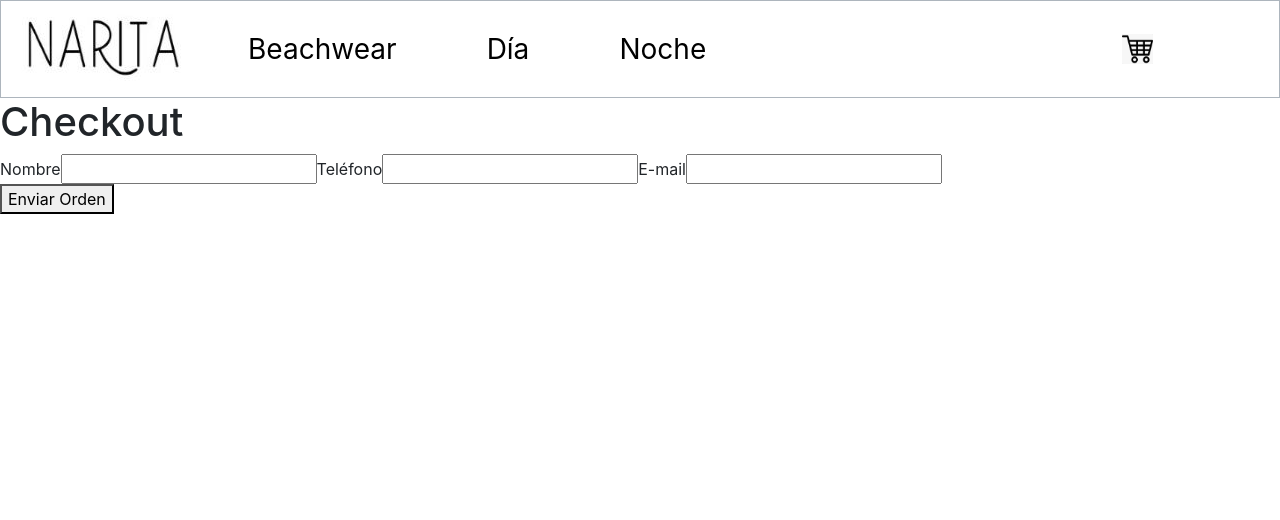
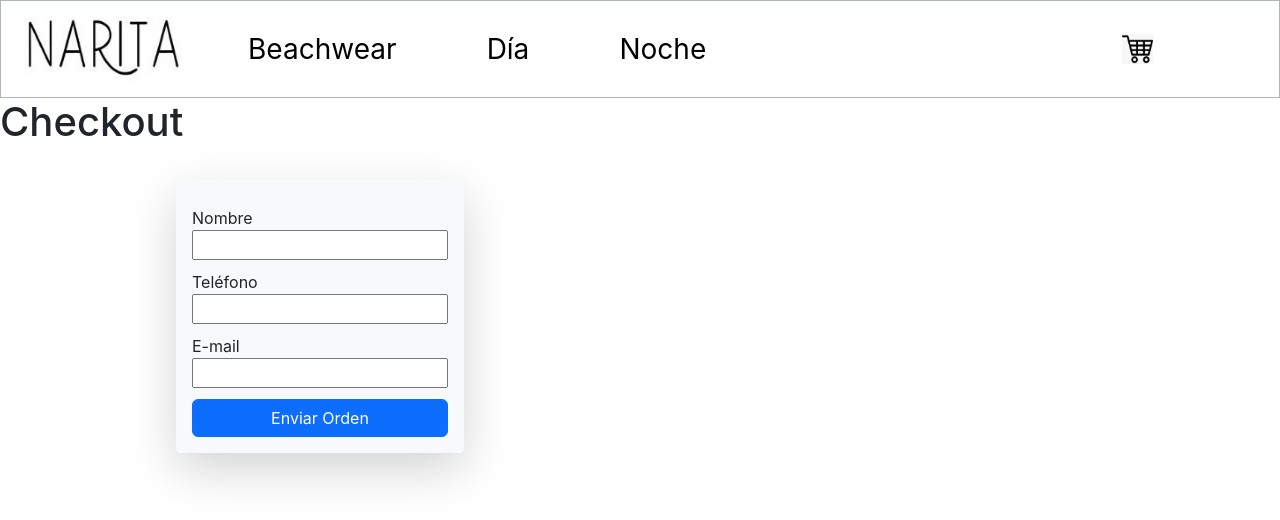
Before and after one commit to Zaetam/PreEntrega1Zaeta, a React (Create React App) app: page /checkout in a window 1280 px wide. Shown: the top 520 px of the page. Built offline with nearby package versions, Linux system fonts and the light colour scheme.

Commit message:
masformato

```diff
--- a/src/components/Cart/Cart.css
+++ b/src/components/Cart/Cart.css
@@ -1,6 +1,21 @@
 div.botones{
     display: flex;
     flex-direction: row;
-    justify-content: center;
-    width: 100%;
+    justify-content:space-evenly;
+    width:100%
 }
+
+
+div.divcarrito{
+    display: flex;
+    flex-direction: column;
+    align-items: center;
+    padding-top: 10%;
+
+
+}
+
+.volver{
+    margin-top: 5%;
+
+}
--- a/src/components/Cart/Cart.js
+++ b/src/components/Cart/Cart.js
@@ -10,9 +10,9 @@ const Cart= () => {
 
     if(totalQuantity ===0) {
         return (
-            <div>
-                <h1> No hay items en el carrito</h1>
-                <Link to='/'> Productos</Link>
+            <div className="divcarrito">
+                <h2> El carrito está vacío.</h2>
+                <Link to='/' className="btn btn-primary volver"> Volver</Link>
             </div>
         )
     }
@@ -21,7 +21,7 @@ const Cart= () => {
         return(
         <div>
             {cart.map (p => <CartItem key={p.id}{...p}/>)}
-            <h3> Total:${total}</h3>
+            <h3> Total: ${total}</h3>
 
             <div className="botones">
             <button className="btn btn-primary " onClick={() =>clearCart()} style={{width:'45%'}}>Vaciar Carrito</button>
--- a/src/components/CartItem/CartItem.js
+++ b/src/components/CartItem/CartItem.js
@@ -31,17 +31,17 @@ const CartItem= ({id,title,image,price,contador}) => {
 
 
                 <p>
-                    Cantidad:{contador}
+                    Cantidad: {contador}
                 </p>
                 <p>
-                    Precio por unidad:${price}
+                    Precio por unidad: ${price}
                 </p>
                 <p>
-                    Subtotal:${price*contador}
+                    Subtotal: ${price*contador}
                 </p>
 
 
-                <button className="botoneliminar"onClick={()=> removeItem(id)}>Eliminar</button>
+                <button className="botoneliminar btn btn-secondary"onClick={()=> removeItem(id)}>Eliminar</button>
 
 
         </article>
--- /dev/null
+++ b/src/components/Checkout/Checkout.css
@@ -0,0 +1,6 @@
+h2.texto{
+    display: flex;
+    justify-content: center;
+    margin-top: 10%;
+
+}
--- a/src/components/Checkout/Checkout.js
+++ b/src/components/Checkout/Checkout.js
@@ -4,6 +4,7 @@ import { CartContext } from "../../context/CartContext"
 import { Timestamp, documentId, writeBatch } from "firebase/firestore"
 import db from "../../index.js"
 import {getDocs, collection, query, where,addDoc} from 'firebase/firestore'
+import './Checkout.css'
 
 
 
@@ -71,11 +72,15 @@ const Checkout =() => {
         }
     }
     if(loading){
-        return <h1>Se está generando su orden ...</h1>
+        return <h2 className="texto">Se está generando su orden ...</h2>
     }
     if(orderId){
-        return <h1>El id de su orden es:{orderId}</h1>
-
+        return (
+        <div>
+        <h2 className="texto">Gracias por su compra!</h2>
+        <h2 className="texto"> El id de su orden es: {orderId} </h2>
+        </div>
+        )
     }
 
     return (
--- /dev/null
+++ b/src/components/CheckoutForm/CheckoutForm.css
@@ -0,0 +1,18 @@
+form fieldset.fieldset{
+    display: flex;
+    flex-direction: column;
+}
+
+form fieldset div{
+    display: flex;
+    flex-direction: column;
+    padding-top: 4%;
+}
+
+div.flex-formulario{
+    display: flex;
+    justify-content: center;
+    padding-right: 50%;
+    padding-top: 2%;
+
+}
--- a/src/components/CheckoutForm/CheckoutForm.js
+++ b/src/components/CheckoutForm/CheckoutForm.js
@@ -1,4 +1,6 @@
 import { useState } from "react"
+import './CheckoutForm.css';
+
 
 const CheckoutForm =({onConfirm}) => {
     const [name, setName]=useState('')
@@ -21,43 +23,46 @@ const CheckoutForm =({onConfirm}) => {
     }
 
     return(
-        <div>
+        <div className="flex-formulario">
   <form onSubmit={handleConfirm}>
-                <label>
-                    Nombre
+    <fieldset className="fieldset shadow-lg p-3 mb-5 bg-body-tertiary rounded">
+      <div className="form-group">
+        <label htmlFor="name">Nombre</label>
         <input
           className='Input'
           type='text'
+          id="name"
           value={name}
           onChange={({target})=> setName(target.value)}
         />
-                </label>
+      </div>
 
-                <label>
-                    Teléfono
+      <div className="form-group">
+        <label htmlFor="phone">Teléfono</label>
         <input
           className='Input'
           type='text'
+          id="phone"
           value={phone}
           onChange={({target})=> setPhone(target.value)}
         />
-                </label>
+      </div>
 
-                <label>
-                    E-mail
-
+      <div className="form-group">
+        <label htmlFor="email">E-mail</label>
         <input
           className='Input'
           type='email'
+          id="email"
           value={email}
           onChange={({target})=> setEmail(target.value)}
         />
-                </label>
+      </div>
 
       <div>
-                    <button type='submit'>Enviar Orden</button>
+        <button type='submit' className="btn btn-primary">Enviar Orden</button>
       </div>
-
+    </fieldset>
   </form>
 </div>
 
--- a/src/components/ItemCount/ItemCount.css
+++ b/src/components/ItemCount/ItemCount.css
@@ -8,3 +8,22 @@ div.divitem{
     padding:1%;
     height:70px;
 }
+
+div.botonesmm{
+    display: flex;
+    flex-direction: row;
+
+
+}
+div.btnagregar{
+    margin-top: 5%;
+    margin-left: 15%;
+}
+
+div button.btnmenos{
+    margin-right: 20%;
+}
+
+div button.btnmas{
+    margin-left: 20%;
+}
--- a/src/components/ItemCount/ItemCount.js
+++ b/src/components/ItemCount/ItemCount.js
@@ -22,12 +22,12 @@ const ItemCount=({initial,stock,onAdd})=>{
 
     return(
         <div className="divitem">
-            <div>
-                <button onClick={decrement} className="btn btn-primary">-</button>
-                {"                   "}{contador}{"                   "}
-                <button onClick={increment} className="btn btn-primary">+</button>
+            <div className="botonesmm">
+                <button onClick={decrement} className="btn btn-primary btnmenos">-</button>
+                {"   "}{contador}{"   "}
+                <button onClick={increment} className="btn btn-primary btnmas">+</button>
             </div>
-            <div >
+            <div className="btnagregar">
                 <button className="btn btn-primary" onClick={()=> onAdd(contador)} disabled={!stock}>
                 Agregar al carrito
                 </button>
```
Lines whose indentation alone changed are shown as unchanged.
